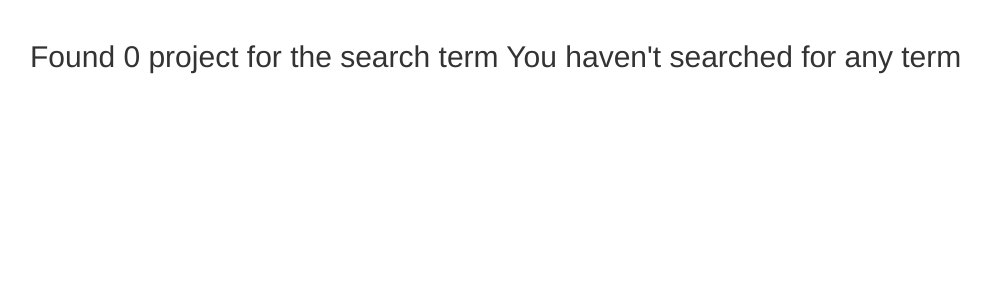
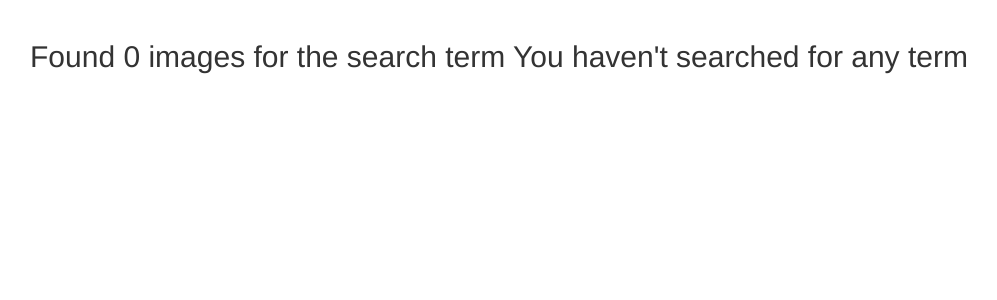
Before and after one commit to AKIMANIZANYE/Awards, a Django app: page /search/ in a window 1280 px wide. Shown: the part 52-352 px from the top of the page, without its empty margins (25-1022 px from the left). Run offline with Django 3.2, Linux system fonts and the light colour scheme; some libraries are stand-ins or nearby versions.

Commit message:
I created post

```diff
--- a/awards/models.py
+++ b/awards/models.py
@@ -42,7 +42,7 @@ class Project(models.Model):
 
    @classmethod
    def search_by_name(cls,search_term):
-       projec = cls.objects.filter(name__icontains=search_term)
+       projec = cls.objects.filter(title__icontains=search_term)
        return projec
 class Profile(models.Model):
    username = models.CharField(default='User',max_length=80)
--- a/awards/templates/all-projects/search.html
+++ b/awards/templates/all-projects/search.html
@@ -1,29 +1,31 @@
 {%extends 'all-projects/base.html'%}
+
 {% block content %}
 <div class="container">
 
   <div class="row">
-    {% if projects%}
-      <h2>Found {{ projects|length }} of searched term {{message}}</h2>
+    {% if images%}
+      <h2>Found {{ images|length }} of searched term {{message}}</h2>
     {% else %}
-      <h2> Found 0 project for the search term {{message}}</h2>
+      <h2> Found 0 images for the search term {{message}}</h2>
     {% endif %}
 
   </div>
 
   <div class="row">
 
-  {% if projects %}
-    {% for image in projects %}
+  {% if images %}
+    {% for image in images %}
       <div class="col-sm-6 col-md-3">
-          <h2 style="color:blueviolet;">{{project.name}}</h2>
-          <img src="{{project.project.url}}"  class="img-responsive" alt="">
-          <strong>Name:</strong> {{project.name}}
-          <br>
-          <strong>User:</strong>{{project.user}}
-          <br>
-          <strong>Description:</strong>{{project.caption}}
-      </div>
+          <strong><h2 style="color:rgb(223, 205, 205); text-align: center;">{{image.title}}</h2></strong>
+    <div class="col-xs-6 col-sm-6 col-md-6 col-lg-6">
+        <img style=" margin-top: 20px; margin-bottom: 20px; width:380px; height:280px; border-radius: 30px;" src="{{image.image.url}}" alt="Image" width='200' length='200'>
+        {% autoescape on %}
+        <strong>Description: </strong>{{image.description|safe}}
+
+        <strong>Link: </strong><a href="{{image.link|safe}}">{{image.link|safe}}</a>
+      {% endautoescape %}
+    </div>
     {% endfor %}
   {% endif %}
   </div>
--- a/awards/views.py
+++ b/awards/views.py
@@ -36,7 +36,7 @@ def search_results(request):
 
 	if 'project' in request.GET and request.GET["project"]:
 			search_term = request.GET.get("project")
-			searched_projects = Project.search_by_name(search_term)
+			searched_projects = Project.search_by_title(search_term)
 			message = f"{search_term}"
 
 			return render(request, 'all-projects/search.html',  {"message":message, "projects":searched_projects})
```
Also changed, not shown: awards/templates/all-projects/today-projects.html (+5 -2 lines).
